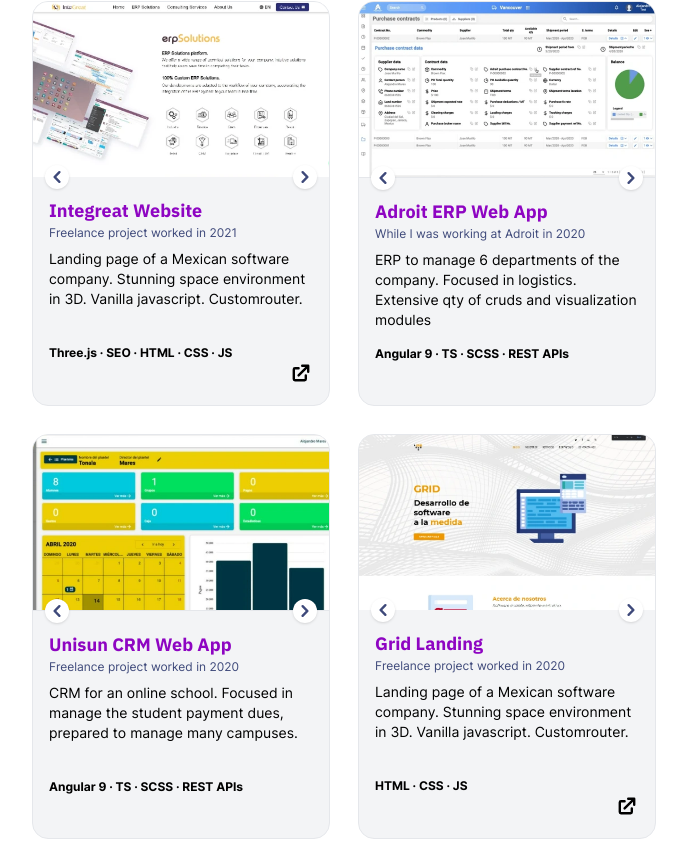
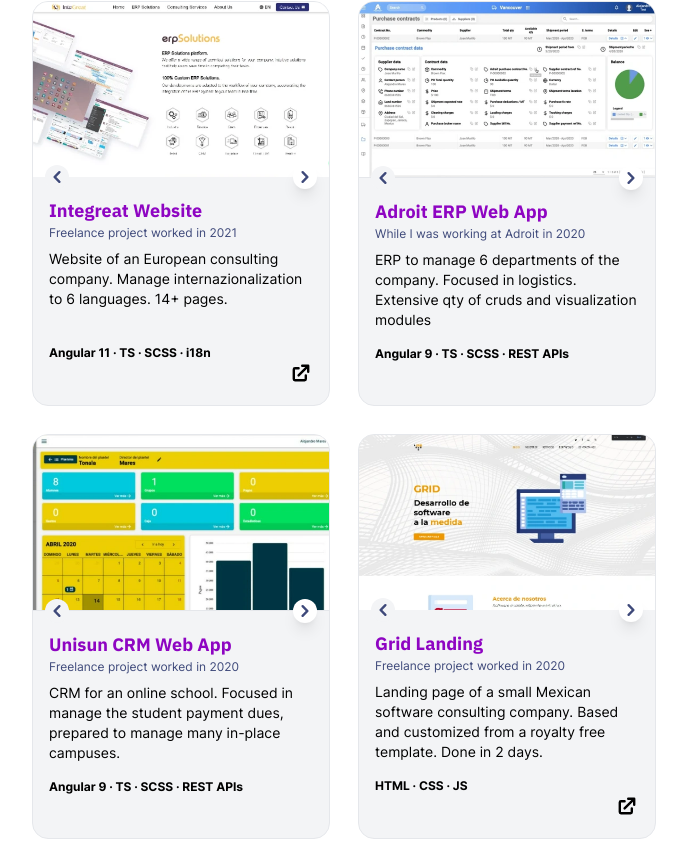
Before and after one commit to A1xMares/personal-portfolio, a Next.js app: page / in a window 1280 px wide. Shown: the part 2599-3440 px from the top of the page, without its empty margins (296-983 px from the left). Built offline with nearby package versions, Linux system fonts and the light colour scheme.

Commit message:
feat(UX & grammar): improved UX in img cards and corrected some grammar mistakes

```diff
--- a/components/index/experience.tsx
+++ b/components/index/experience.tsx
@@ -323,15 +323,14 @@ const Experience = ({ darkMode, showedArea }) => {
                       selectedInner === 3 ? "fadeInBottom" : "fadeInUnseen"
                     }`}
                   >
-                    Jan 2019 — Present
+                    Jan 2019 — Jan 2022
                   </p>
                   <p
                     className={`text-base mt-2 ${
                       selectedInner === 3 ? "fadeInBottom" : "fadeInUnseen"
                     }`}
                   >
-                    Worked as a remote developer in a corporate IT team, managed
-                    from the USA using SCRUM methodology.
+                    I have worked in some freelance projects, participating mainly as frontend web developer.
                   </p>
                   <ul className="arrow-list pl-8 mt-4">
                     <li
@@ -354,7 +353,7 @@ const Experience = ({ darkMode, showedArea }) => {
                       <p className="text-base">
                         <strong>Grid&apos;s landing page</strong>, developed the
                         landing page of a Mexican company in a very limited time
-                        frame (2 days).{" "}
+                        frame (2 days).
                         <a
                           href="https://www.gridcompany.com.mx/"
                           target="_blank"
@@ -375,7 +374,7 @@ const Experience = ({ darkMode, showedArea }) => {
                         <strong>Integreat&apos;s website</strong>, developed the
                         current website of an European consulting company,
                         developing 15+ pages and implementing
-                        internationalization of 6 languages.{" "}
+                        internationalization of 6 languages.
                         <a
                           href="https://integreat.com/es/inicio"
                           target="_blank"
--- a/components/index/work.tsx
+++ b/components/index/work.tsx
@@ -8,8 +8,8 @@ const projects = [
     title: "Integreat Website",
     date: "Freelance project worked in 2021",
     description:
-      "Landing page of a Mexican software company. Stunning space environment in 3D. Vanilla javascript. Customrouter.",
-    tags: ["Three.js", "SEO", "HTML", "CSS", "JS"],
+      "Website of an European consulting company. Manage internazionalization to 6 languages. 14+ pages.",
+    tags: ["Angular 11", "TS", "SCSS", "i18n"],
     gallery: [
       "/img/integreat/erpsolutions-min.webp",
       "/img/integreat/whyus-min.webp",
@@ -37,7 +37,7 @@ const projects = [
     title: "Unisun CRM Web App",
     date: "Freelance project worked in 2020",
     description:
-      "CRM for an online school. Focused in manage the student payment dues, prepared to manage many campuses.",
+      "CRM for an online school. Focused in manage the student payment dues, prepared to manage many in-place campuses.",
     tags: ["Angular 9", "TS", "SCSS", "REST APIs"],
     gallery: [
       "/img/unisun/unisun2-min.webp",
@@ -51,7 +51,7 @@ const projects = [
     title: "Grid Landing",
     date: "Freelance project worked in 2020",
     description:
-      "Landing page of a Mexican software company. Stunning space environment in 3D. Vanilla javascript. Customrouter.",
+      "Landing page of a small Mexican software consulting company. Based and customized from a royalty free template. Done in 2 days.",
     tags: ["HTML", "CSS", "JS"],
     gallery: [
       "/img/grid/grid1-min.webp",
@@ -59,7 +59,7 @@ const projects = [
       "/img/grid/grid3-min.webp",
     ],
     githubLink: "",
-    url: "https://www.aleate.com/",
+    url: "https://www.gridcompany.com.mx/",
   },
   {
     title: "Aleate Website",
--- a/components/shared/card.tsx
+++ b/components/shared/card.tsx
@@ -25,7 +25,7 @@ const Card = ({ darkMode, project }) => {
 
   return (
     <div
-      className={`transition-all card-height w-full rounded-2xl border  hover:shadow-md overflow-hidden flex flex-col ${
+      className={`transition-all card-height w-full rounded-2xl border hover:shadow-md overflow-hidden flex flex-col ${
         darkMode ? "dark-back-op " : "bg-gray-100 border-gray-200"
       }`}
     >
@@ -36,26 +36,30 @@ const Card = ({ darkMode, project }) => {
         }`}
       >
         <img src={project.gallery[index]} alt={project.title} className="card-img"/>
-        <div
-          className={`absolute left-3 -bottom-3 rounded-full shadow ${
-            darkMode ? "bg-slate-800 border border-gray-500" : "bg-white"
+        <button
+          className={`absolute left-3 -bottom-3 rounded-full disabled:shadow-none cursor-pointer disabled:cursor-default transition-all ease-out duration-500 ${
+            darkMode ? "bg-slate-600 disabled:bg-slate-800 shadow-xl" : "bg-white disabled:bg-gray-100 shadow-lg"
           }`}
           onClick={() => handlePrev()}
+          type="button"
+          disabled={index === 0}
         >
           <ChevronLeftIcon
-            className={`h-6 cursor-pointer opacity-100 accent-2`}
+            className={`h-6 opacity-100 ${darkMode ? 'text-gray-300' : 'accent-2'}`}
           />
-        </div>
-        <div
-          className={`absolute right-3 -bottom-3 rounded-full shadow ${
-            darkMode ? "bg-slate-800 border border-gray-500" : "bg-white"
+        </button>
+        <button
+          className={`absolute right-3 -bottom-3 rounded-full  disabled:shadow-none cursor-pointer disabled:cursor-default transition-all ease-out duration-500 ${
+            darkMode ? "bg-slate-600 disabled:bg-slate-800 shadow-xl" : "bg-white disabled:bg-gray-100 shadow-lg"
           }`}
           onClick={() => handleNext()}
+          type="button"
+          disabled={index === project.gallery.length - 1}
         >
           <ChevronRightIcon
-            className={`h-6 cursor-pointer opacity-100 accent-2`}
+            className={`h-6 opacity-100 ${darkMode ? 'text-gray-300' : 'accent-2'}`}
           />
-        </div>
+        </button>
       </div>
       {/* Content */}
       <div className="pt-5 pb-5 px-4 flex flex-col justify-between grow">
```
